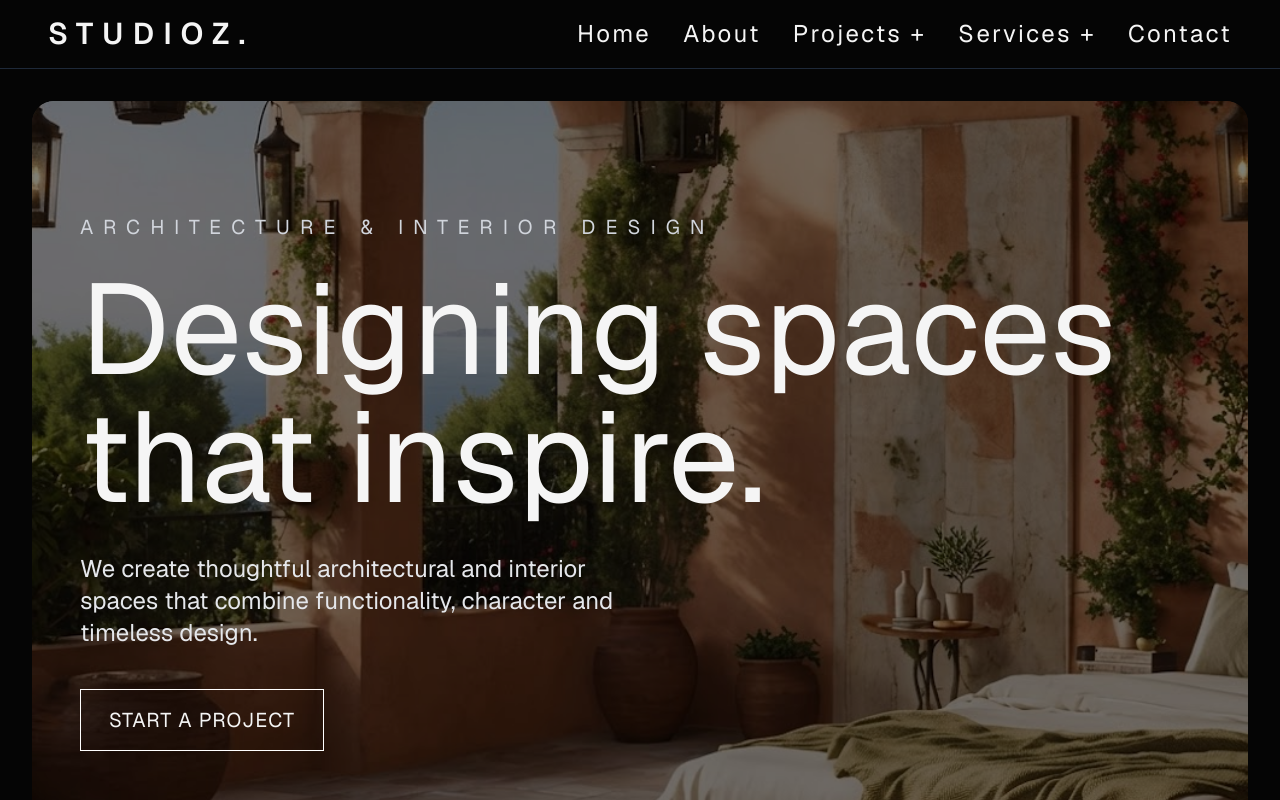
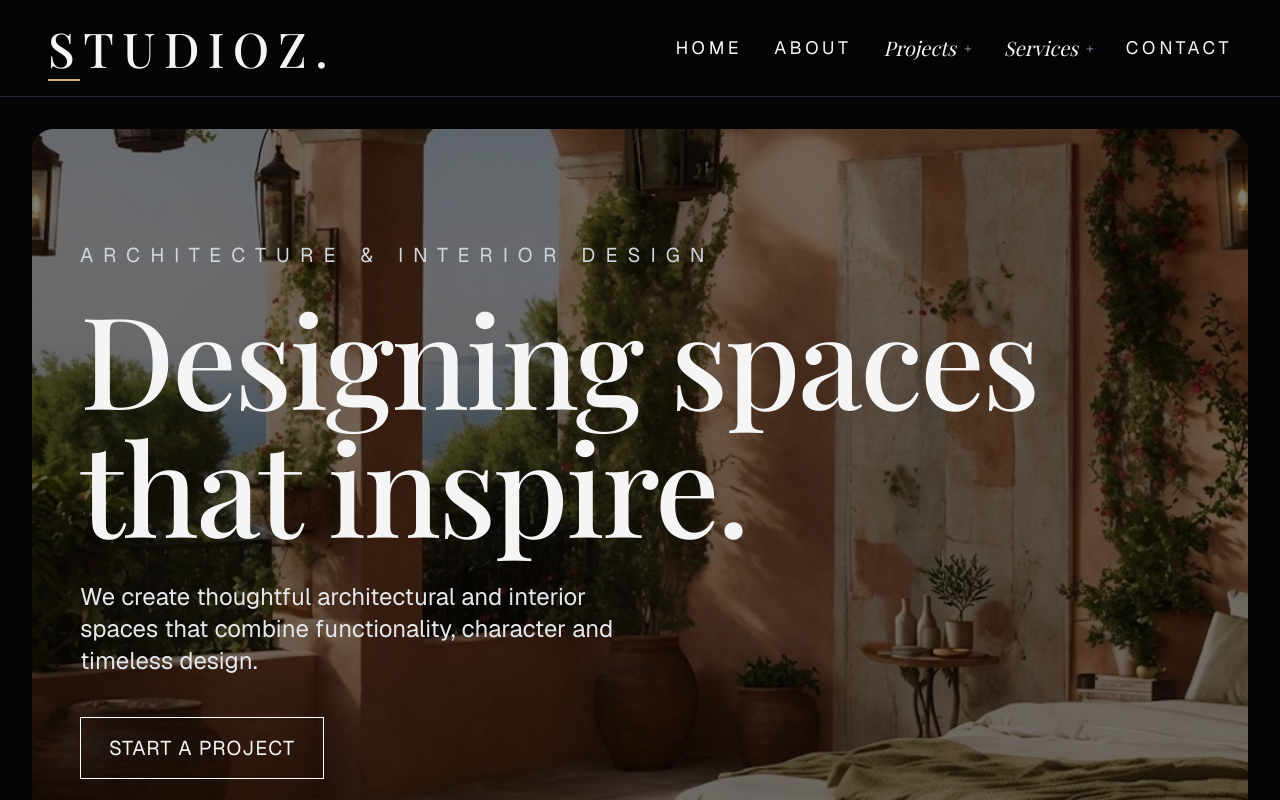
Before and after one commit to Akkiali/architecture-studio, a Next.js app: page / in a window 1280 px wide. Shown: the top 800 px of the page. Built offline with nearby package versions, Linux system fonts and the light colour scheme.

Commit message:
Refine studio UI typography and navigation

```diff
--- a/app/globals.css
+++ b/app/globals.css
@@ -9,7 +9,7 @@
   --color-foreground: var(--foreground);
   --font-sans: var(--font-geist-sans);
   --font-mono: var(--font-geist-mono);
-  --font-heading: var(--font-sans);
+  --font-heading: var(--font-playfair-display);
   --color-sidebar-ring: var(--sidebar-ring);
   --color-sidebar-border: var(--sidebar-border);
   --color-sidebar-accent-foreground: var(--sidebar-accent-foreground);
@@ -135,6 +135,56 @@
   h2,
   h3 {
     font-family: var(--font-heading);
+    font-weight: 500;
+    letter-spacing: -0.02em;
   }
 
 }
+
+@layer components {
+
+  .brand-mark {
+    position: relative;
+  }
+
+  .brand-mark::after {
+    position: absolute;
+    bottom: -0.55rem;
+    left: 0;
+    height: 2px;
+    width: 2rem;
+    background: #d6b36a;
+    content: "";
+    transition: width 350ms ease;
+  }
+
+  .brand-mark:hover::after {
+    width: 100%;
+  }
+
+  .nav-link,
+  .nav-trigger {
+    position: relative;
+  }
+
+  .nav-link::after,
+  .nav-trigger::after {
+    position: absolute;
+    bottom: -0.45rem;
+    left: 0;
+    height: 1px;
+    width: 100%;
+    background: #d6b36a;
+    content: "";
+    transform: scaleX(0);
+    transform-origin: right;
+    transition: transform 300ms ease;
+  }
+
+  .nav-link:hover::after,
+  .nav-trigger:hover::after,
+  .nav-trigger[aria-expanded="true"]::after {
+    transform: scaleX(1);
+    transform-origin: left;
+  }
+}
--- a/app/page.tsx
+++ b/app/page.tsx
@@ -100,7 +100,7 @@ export default function Home() {
               className="group overflow-hidden"
             >
               <div className="relative overflow-hidden">
-                <p className="text-xl uppercase tracking-[0.1em] text-gray-500">
+                <p className="mb-3 text-xs font-medium uppercase tracking-[0.28em] text-gray-500">
                   {project.category}
                 </p>
                 <Image
@@ -114,14 +114,12 @@ export default function Home() {
                 <div className="absolute inset-0 bg-black/10 transition-colors duration-500 group-hover:bg-black/30" />
               </div>
 
-              <div className="mt-5 flex items-start justify-between gap-4">
-
-
-                <h3 className="mt-2 text-2xl font-medium md:text-3xl">
+              <div className="mt-5 flex items-baseline justify-between gap-4 border-t border-gray-800 pt-4">
+                <h3 className="text-2xl leading-tight md:text-3xl">
                   {project.title}
                 </h3>
 
-                <p className="mt-1 text-lg text-gray-400">
+                <p className="shrink-0 text-xs uppercase tracking-[0.18em] text-gray-500">
                   {project.location}
                 </p>
 
--- a/components/Navbar.tsx
+++ b/components/Navbar.tsx
@@ -1,4 +1,5 @@
 "use client";
+import Link from "next/link";
 import { useState } from "react";
 import { Sheet, SheetContent, SheetTrigger } from "@/components/ui/sheet";
 
@@ -8,25 +9,27 @@ import { Sheet, SheetContent, SheetTrigger } from "@/components/ui/sheet";
 export default function Navbar() {
   const [menu, setMenu] = useState<string | null>(null);
   return (
-    <nav className="flex items-center justify-between border-b border-gray-800 px-6 py-4 md:px-12">
-      <a href="/" className="text-3xl font-semibold  tracking-[0.3em]">
-        STUDIOZ.
-      </a>
+    <nav className="flex min-h-24 items-center justify-between border-b border-gray-800 px-6 py-6 md:px-12">
+      <Link href="/" className="brand-mark group font-heading text-4xl font-medium tracking-[0.18em] transition-opacity hover:opacity-60 md:text-5xl">
+        STUDIO<span className="transition-colors duration-300 group-hover:text-[#d6b36a]">Z.</span>
+      </Link>
 
       {/* Desktop Navigation */}
       <div className="hidden items-center gap-8 md:flex">
-        <a href="/" className="text-2xl tracking-widest transition-opacity hover:opacity-50">
+        <Link href="/" className="nav-link text-lg uppercase tracking-[0.2em] transition-opacity hover:opacity-50">
           Home
-        </a>
-        <a href="/about" className="text-2xl tracking-widest transition-opacity hover:opacity-50">
+        </Link>
+        <Link href="/about" className="nav-link text-lg uppercase tracking-[0.2em] transition-opacity hover:opacity-50">
           About
-        </a>
+        </Link>
         {/* Projects */}
         <div className="relative">
-          <button onClick={() => setMenu(menu === "projects" ? null : "projects")}
-            className="text-2xl tracking-widest"
+          <button
+            onClick={() => setMenu(menu === "projects" ? null : "projects")}
+            aria-expanded={menu === "projects"}
+            className="nav-trigger group flex items-center gap-2 font-heading text-xl italic transition-colors hover:text-gray-400"
           >
-            Projects +
+            Projects <span className="font-sans text-sm not-italic text-gray-500 transition-transform group-hover:translate-x-1">+</span>
           </button>
           {menu === "projects" && (
             <div className="absolute left-0 top-10 z-20 w-48 border border-gray-800 bg-[#050505] p-4">
@@ -45,9 +48,12 @@ export default function Navbar() {
         {/* Services  */}
 
         <div className="relative">
-          <button onClick={() => setMenu(menu === "services" ? null : "services")}
-            className="text-2xl tracking-widest">
-            Services +
+          <button
+            onClick={() => setMenu(menu === "services" ? null : "services")}
+            aria-expanded={menu === "services"}
+            className="nav-trigger group flex items-center gap-2 font-heading text-xl italic transition-colors hover:text-gray-400"
+          >
+            Services <span className="font-sans text-sm not-italic text-gray-500 transition-transform group-hover:translate-x-1">+</span>
           </button>
           {menu === "services" && (
             <div className="absolute left-0 top-10 z-20 w-52 border border-gray-800 bg-[#050505] p-4">
@@ -68,9 +74,9 @@ export default function Navbar() {
         </div>
 
 
-        <a href="/contact" className="text-2xl tracking-widest transition-opacity hover:opacity-50">
+        <Link href="/contact" className="nav-link text-lg uppercase tracking-[0.2em] transition-opacity hover:opacity-50">
           Contact
-        </a>
+        </Link>
 
       </div>
 
@@ -86,11 +92,11 @@ export default function Navbar() {
 
         <SheetContent className="bg-[#050505] text-white border-gray-600">
           <div className="mt-10 flex flex-col gap-6">
-            <a href="/" className="text-2xl transition-opacity hover:opacity-50">Home</a>
-            <a href="/about" className="text-2xl transition-opacity hover:opacity-50">About</a>
+            <Link href="/" className="text-2xl transition-opacity hover:opacity-50">Home</Link>
+            <Link href="/about" className="text-2xl transition-opacity hover:opacity-50">About</Link>
             <a href="#" className="text-2xl transition-opacity hover:opacity-50">Projects</a>
             <a href="#" className="text-2xl transition-opacity hover:opacity-50">Services</a>
-            <a href="/contact" className="text-2xl transition-opacity hover:opacity-50">Contact</a>
+            <Link href="/contact" className="text-2xl transition-opacity hover:opacity-50">Contact</Link>
           </div>
         </SheetContent>
       </Sheet>
```
